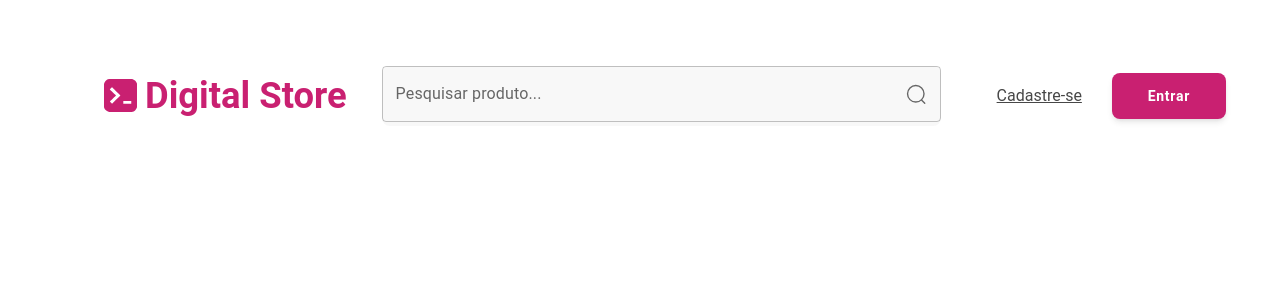
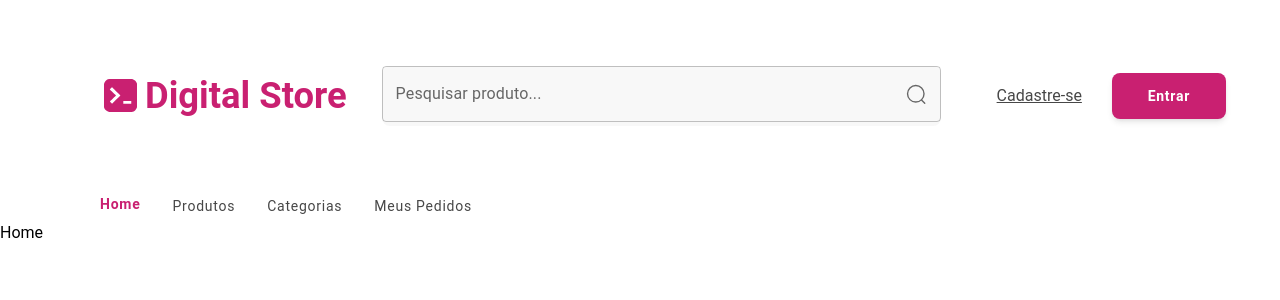
Before and after one commit to lirajoaop/gt-drip_store, a React (Vite) app: page / in a window 1280 px wide. Shown: the top 300 px of the page. Built offline with nearby package versions, Linux system fonts and the light colour scheme.

Commit message:
add react-router-dom and links

```diff
--- a/package.json
+++ b/package.json
@@ -15,7 +15,8 @@
     "@material-tailwind/react": "^2.1.10",
     "@mui/material": "^7.1.1",
     "react": "^19.1.0",
-    "react-dom": "^19.1.0"
+    "react-dom": "^19.1.0",
+    "react-router-dom": "^7.6.2"
   },
   "devDependencies": {
     "@eslint/js": "^9.25.0",
--- a/src/App.jsx
+++ b/src/App.jsx
@@ -1,10 +1,11 @@
 import Header from './components/Header'
+import Paths from './Routes/Paths'
 
 function App() {
 
   return (
       <>
-        <Header />
+        <Paths />
       </>
   )
 }
--- /dev/null
+++ b/src/Routes/Paths.jsx
@@ -0,0 +1,19 @@
+import React from "react";
+import { BrowserRouter, Route, Routes } from "react-router-dom";
+import Home from "../pages/Home";
+import Produtos from "../pages/Produtos";
+import Header from "../components/Header";
+
+export default function Paths() {
+  return (
+    <>
+      <BrowserRouter>
+        <Header />
+        <Routes>
+          <Route path="/" element={<Home />} />
+          <Route path="/produtos" element={<Produtos />} />
+        </Routes>
+      </BrowserRouter>
+    </>
+  );
+}
--- a/src/components/Header.jsx
+++ b/src/components/Header.jsx
@@ -1,18 +1,14 @@
-import React, { useState } from "react";
+import React from "react";
 import Logo from "./Logo";
 import Button from "./Button";
 import Cart from "./Cart";
-import SearchInput from "./SearchInput";
 import MaterialSearch from "./MaterialSearch";
+import NavBar from "./NavBar";
 
 export default function Header() {
-  const [searchValue, setSearchValue] = useState("");
-
-  const handleSearchChange = (e) => {
-    setSearchValue(e.target.value);
-  };
 
   return (
+    <>
     <div className="flex items-center w-[1440px] h-48 pl-[104px] bg-white">
       <Logo />
       <MaterialSearch />
@@ -22,5 +18,7 @@ export default function Header() {
       <Button text="Entrar" />
       <Cart />
     </div>
+      <NavBar />
+      </>
   );
 }
--- /dev/null
+++ b/src/components/NavBar.jsx
@@ -0,0 +1,23 @@
+import React from "react";
+import { Link } from "react-router-dom";
+
+export default function NavBar() {
+  return (
+    <nav className="flex min-w-[423px] w-fit h-[29px] rounded-sm pl-[100px] text-sm">
+      <ul className="flex space-x-8 tracking-[0.75px]">
+        <li className="text-primary font-bold leading-6">
+          <Link to={"/"}>Home</Link>
+        </li>
+        <li className="text-[#474747] leading-7">
+          <Link to={"/produtos"}>Produtos</Link>
+        </li>
+        <li className="text-[#474747] leading-7">
+          <Link to={"/categorias"}>Categorias</Link>
+        </li>
+        <li className="text-[#474747] leading-7">
+          <Link to={"/pedidos"}>Meus Pedidos</Link>
+        </li>
+      </ul>
+    </nav>
+  );
+}
--- /dev/null
+++ b/src/pages/Categorias.jsx
@@ -0,0 +1,7 @@
+import React from 'react'
+
+export default function Categorias() {
+  return (
+    <div>Categorias</div>
+  )
+}
--- /dev/null
+++ b/src/pages/Home.jsx
@@ -0,0 +1,7 @@
+import React from 'react'
+
+export default function Home() {
+  return (
+    <div>Home</div>
+  )
+}
--- /dev/null
+++ b/src/pages/Pedidos.jsx
@@ -0,0 +1,7 @@
+import React from 'react'
+
+export default function Pedidos() {
+  return (
+    <div>Pedidos</div>
+  )
+}
--- /dev/null
+++ b/src/pages/Produtos.jsx
@@ -0,0 +1,7 @@
+import React from 'react'
+
+export default function Produtos() {
+  return (
+    <div>Produtos</div>
+  )
+}
```
Also changed, not shown: 1 other file (tests, documents, lock files or other folders).
